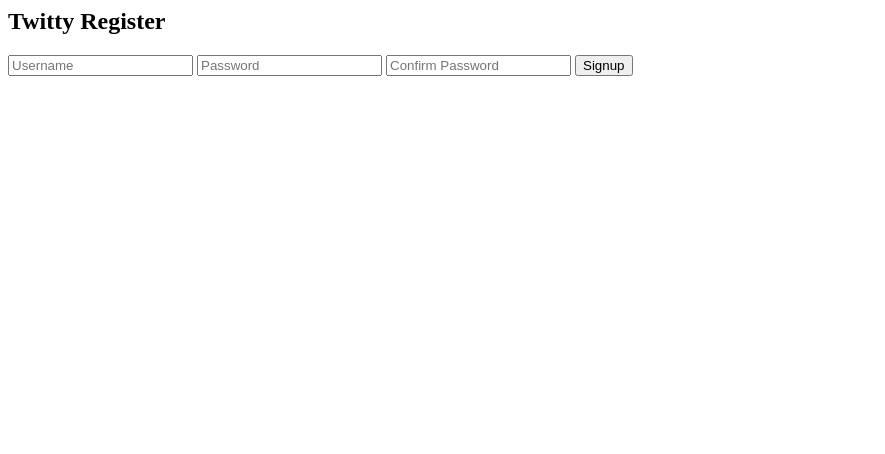
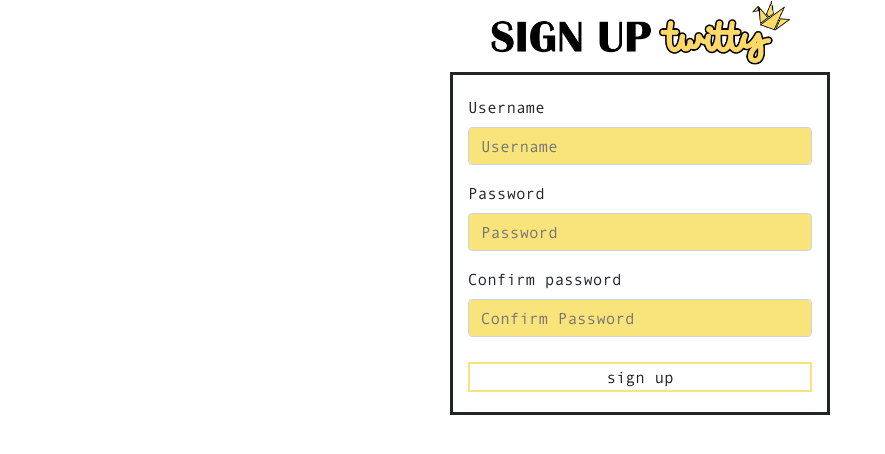
Before and after one commit to pattaranan1/Twitter-Cloning, a Flask app: page /signup in a window 1280 px wide. Shown: the top 454 px of the page, without its empty margins (0-885 px from the left). Run offline with Flask 2, Linux system fonts and the light colour scheme; data that the repository does not hold is empty.

Commit message:
Sign-up-page

```diff
--- a/static/css/main.css
+++ b/static/css/main.css
@@ -22,12 +22,20 @@ img{
         display: block; /* remove extra space below image */
     }
 
+img.sign-up {
+    width: 300px;
+}
+
 .box{
       width: 100%;
       height: auto;
       margin-top: 150px;
       margin-left: -50px;
     }
+
+.middle {
+    margin: auto;
+}
 
 @font-face{
     font-family: andale_mono;
@@ -66,3 +74,11 @@ img{
     padding: 20px;
     border-style: solid;
 }
+
+.sign-up-box {
+    background-color: #fff;
+    padding: 20px;
+    margin: auto;
+    margin-bottom: 30px;
+    border-style: solid;
+}
--- a/templates/login.html
+++ b/templates/login.html
@@ -26,7 +26,7 @@
                 <img src="{{url_for('static', filename='welcome-twitty2.png')}}" />
                 </div>
             </div>
-            <div class="col-lg-5 col-md-5 col-sm-11" style="margin-top: 20%; position: relative;" >
+            <div class="col-lg-5 col-md-5 col-sm-11" style="margin-top: 17%; position: relative;" >
                 <form method="POST" action="login">
                 <div class="login-box" >
                 <div class="form-group">
@@ -35,7 +35,7 @@
                 </div>
                 <div class="form-group">
                     <label for="Password" style="font-family: andale_mono;">Password</label>
-                    <input type="text" class="form-style" placeholder="Password" name="Password">
+                    <input type="password" class="form-style" placeholder="Password" name="Password">
                 </div>
                 <input type="submit" class="btn-submit btn-block" style="margin-top: 25px;" value="login" name="Login">
                 <div>
--- a/templates/signup.html
+++ b/templates/signup.html
@@ -1,16 +1,42 @@
-<html>
+<html lang="en" >
     <head>
-        <h2>Twitty Register</h2>
+        <title> twitty </title>
         {% if error_message %}
         {{error_message}}
         {% endif %}
+        <meta charset="utf-8">
+        <meta name="viewport" content="width=device-widsth, initial-scale=1">
+        <link rel="stylesheet" type="text/css" href="{{ url_for ('static', filename='css/main.css') }}">
+        <link rel="stylesheet" href="https://cdn.jsdelivr.net/npm/bootstrap@4.5.3/dist/css/bootstrap.min.css"
+              integrity="sha384-TX8t27EcRE3e/ihU7zmQxVncDAy5uIKz4rEkgIXeMed4M0jlfIDPvg6uqKI2xXr2" crossorigin="anonymous">
     </head>
     <body>
-        <form method="POST" action="signup">
-            <input type="text" placeholder="Username" name="username">
-            <input type="password" placeholder="Password" name="password">
-            <input type="password" placeholder="Confirm Password" name="confirm_password">
-            <input type="submit" value="Signup">
-        </form>
+        <script src="https://code.jquery.com/jquery-3.5.1.min.js" integrity="sha256-9/aliU8dGd2tb6OSsuzixeV4y/faTqgFtohetphbbj0="
+                crossorigin="anonymous"></script>
+        <script src="https://cdn.jsdelivr.net/npm/bootstrap@4.5.3/dist/js/bootstrap.min.js"
+                integrity="sha384-w1Q4orYjBQndcko6MimVbzY0tgp4pWB4lZ7lr30WKz0vr/aWKhXdBNmNb5D92v7s" crossorigin="anonymous"></script>
+        <header class="page-header header container-fluid"></header>
+        <div class="container features">
+            <div class="box middle">
+                <img class="sign-up middle" src="{{url_for('static', filename='sign-up.png')}}" />
+            </div>
+            <form method="POST" class="row" action="signup">
+                <div class="sign-up-box col-sm-12 col-md-6 col-lg-4" >
+                    <div class="form-group">
+                        <label for="Username" style="font-family: andale_mono;">Username</label>
+                        <input type="text" class="form-style" placeholder="Username" name="Username">
+                    </div>
+                    <div class="form-group">
+                        <label for="Password" style="font-family: andale_mono;">Password</label>
+                        <input type="password" class="form-style" placeholder="Password" name="Password">
+                    </div>
+                    <div class="form-group">
+                        <label for="confirm_password" style="font-family: andale_mono;">Confirm password</label>
+                        <input type="password" class="form-style" placeholder="Confirm Password" name="confirm_password">
+                    </div>
+                    <input type="submit" class="btn-submit btn-block" style="margin-top: 25px;" value="sign up" name="Signup">
+                </div>
+            </form>
+        </div>
     </body>
 </html>
```
Also changed, not shown: static/sign-up.png, 1 other file.
